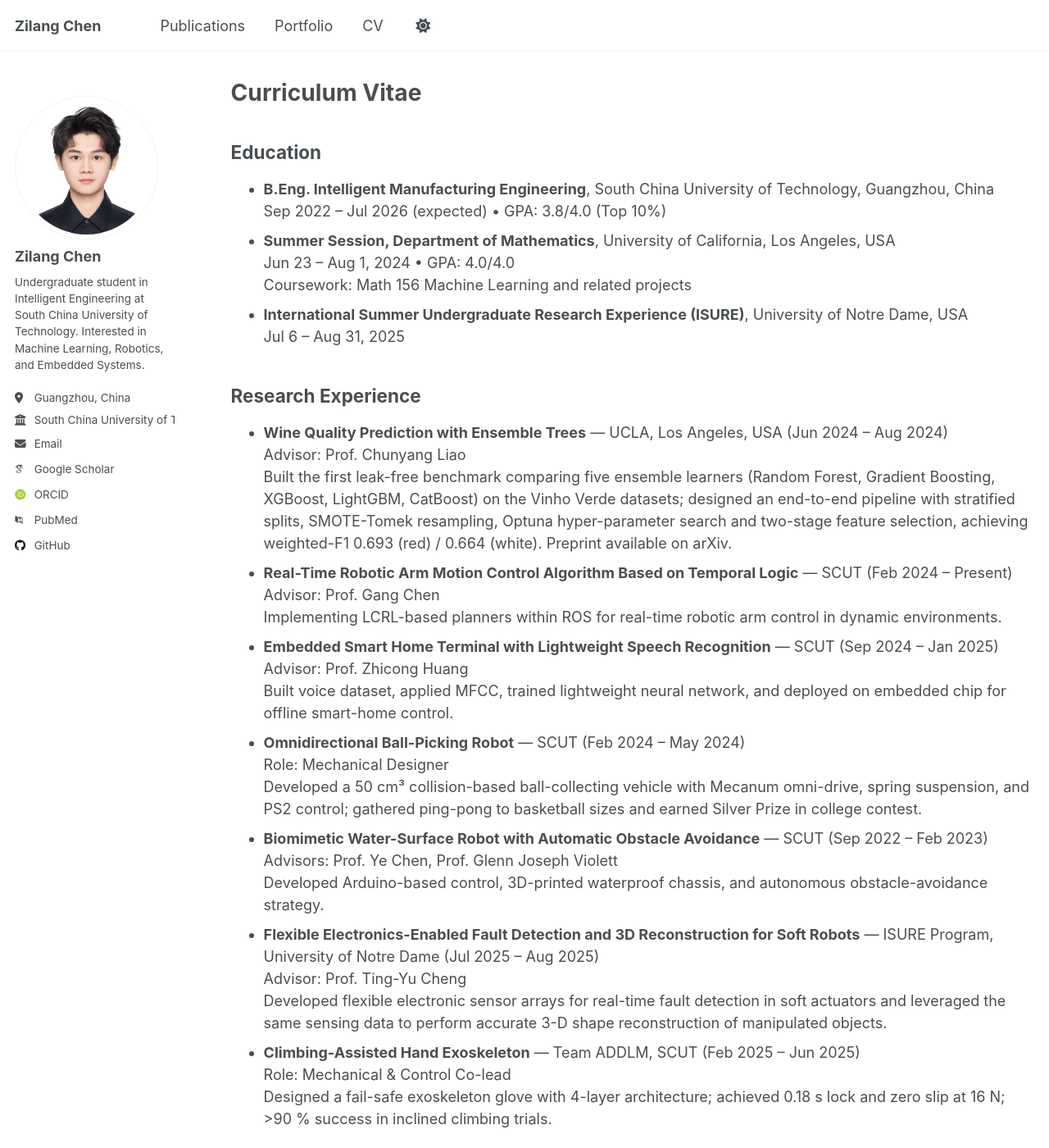
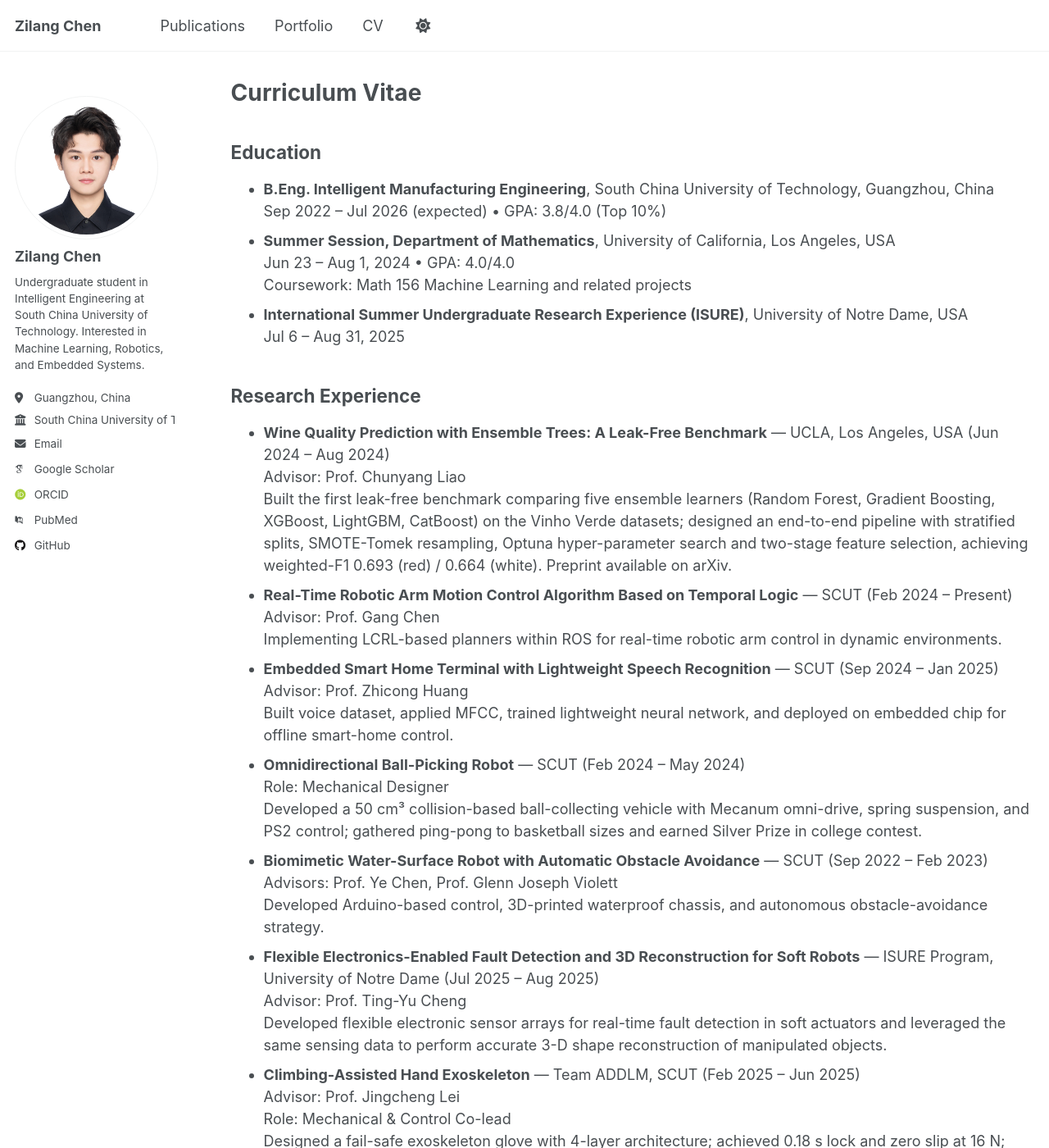
Before and after one commit to zilangchen/zilangchen.github.io, a Jekyll site: the page built from _pages/cv.md, in a window 1280 px wide and 1400 px high. Shown: the whole window at 82% size. Built offline with Jekyll 4.4.1, drawn with Linux system fonts in a browser that asks for light colours; some web fonts are replaced; a script that is not in the unit is left out.

Commit message:
fix(cv): update wine benchmark title and add advisor for climbing exoskeleton

```diff
--- a/_pages/cv.md
+++ b/_pages/cv.md
@@ -19,7 +19,7 @@ redirect_from:
   Jul 6 – Aug 31, 2025
 
 ## Research Experience
-* **Wine Quality Prediction with Ensemble Trees** — UCLA, Los Angeles, USA (Jun 2024 – Aug 2024)
+* **Wine Quality Prediction with Ensemble Trees: A Leak-Free Benchmark** — UCLA, Los Angeles, USA (Jun 2024 – Aug 2024)
   Advisor: Prof. Chunyang Liao
   Built the first leak-free benchmark comparing five ensemble learners (Random Forest, Gradient Boosting, XGBoost, LightGBM, CatBoost) on the Vinho Verde datasets; designed an end-to-end pipeline with stratified splits, SMOTE-Tomek resampling, Optuna hyper-parameter search and two-stage feature selection, achieving weighted-F1 0.693 (red) / 0.664 (white). Preprint available on arXiv.
 * **Real-Time Robotic Arm Motion Control Algorithm Based on Temporal Logic** — SCUT (Feb 2024 – Present)
@@ -38,6 +38,7 @@ redirect_from:
   Advisor: Prof. Ting-Yu Cheng
   Developed flexible electronic sensor arrays for real-time fault detection in soft actuators and leveraged the same sensing data to perform accurate 3-D shape reconstruction of manipulated objects.
 * **Climbing-Assisted Hand Exoskeleton** — Team ADDLM, SCUT (Feb 2025 – Jun 2025)
+  Advisor: Prof. Jingcheng Lei
   Role: Mechanical & Control Co-lead
   Designed a fail-safe exoskeleton glove with 4-layer architecture; achieved 0.18 s lock and zero slip at 16 N; >90 % success in inclined climbing trials.
 
```
